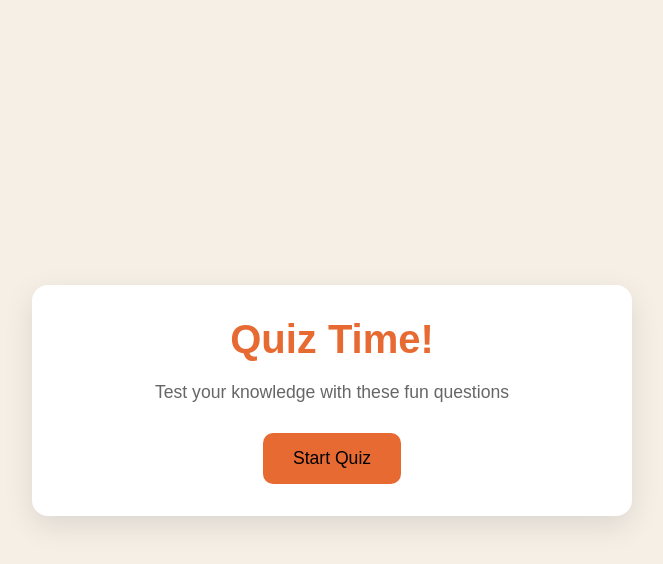
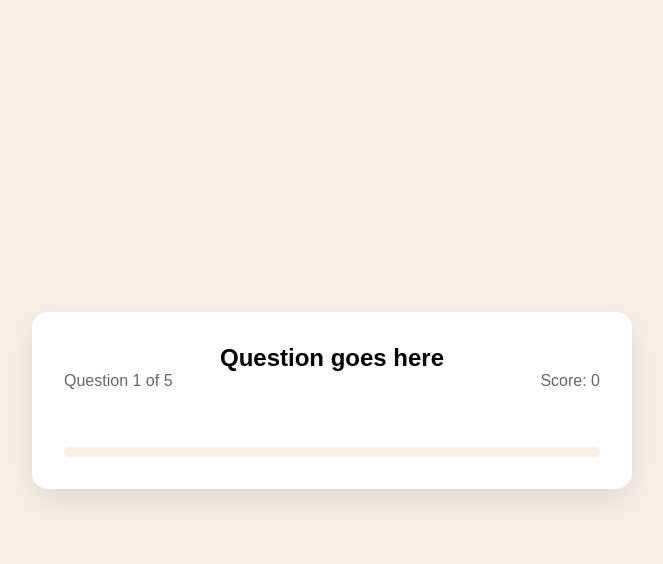
Before and after one commit to leopoldhorne/quiz-app, a plain HTML site: page index.html in a window 1280 px wide. Both pictures are taken after a click on the button "Start Quiz". Shown: the whole page, without its empty margins (308-971 px from the left). Drawn offline with Linux system fonts and the light colour scheme.

Commit message:
incomplete app.js

```diff
--- a/app.js
+++ b/app.js
@@ -0,0 +1,117 @@
+// DOM Elements
+const startScreen = document.getElementById("start-screen");
+const quizScreen = document.getElementById("quiz-screen");
+const resultScreen = document.getElementById("result-screen");
+const startButton = document.getElementById("start-btn");
+const questionText = document.getElementById("question-text");
+const answersContainer = document.getElementById("answers-container");
+const currentQuestionSpan = document.getElementById("current-question");
+const totalQuestionsSpan = document.getElementById("total-questions");
+const scoreSpan = document.getElementById("score");
+const finalScoreSpan = document.getElementById("final-score");
+const maxScoreSpan = document.getElementById("max-score");
+const resultMessage = document.getElementById("result-message");
+const restartButton = document.getElementById("restart-btn");
+const progressBar = document.getElementById("progress");
+
+const quizQuestions = [
+  {
+    question: "What is the capital of France?",
+    answers: [
+      { text: "London", correct: false },
+      { text: "Berlin", correct: false },
+      { text: "Paris", correct: true },
+      { text: "Madrid", correct: false },
+    ],
+  },
+  {
+    question: "Which planet is known as the Red Planet?",
+    answers: [
+      { text: "Venus", correct: false },
+      { text: "Mars", correct: true },
+      { text: "Jupiter", correct: false },
+      { text: "Saturn", correct: false },
+    ],
+  },
+  {
+    question: "What is the largest ocean on Earth?",
+    answers: [
+      { text: "Atlantic Ocean", correct: false },
+      { text: "Indian Ocean", correct: false },
+      { text: "Arctic Ocean", correct: false },
+      { text: "Pacific Ocean", correct: true },
+    ],
+  },
+  {
+    question: "Which of these is NOT a programming language?",
+    answers: [
+      { text: "Java", correct: false },
+      { text: "Python", correct: false },
+      { text: "Banana", correct: true },
+      { text: "JavaScript", correct: false },
+    ],
+  },
+  {
+    question: "What is the chemical symbol for gold?",
+    answers: [
+      { text: "Go", correct: false },
+      { text: "Gd", correct: false },
+      { text: "Au", correct: true },
+      { text: "Ag", correct: false },
+    ],
+  },
+];
+
+// QUIZ STATE VARS
+
+let currentQuestionIndex = 0
+let score = 0
+let answersDisabled = false
+
+totalQuestionsSpan.textContent = quizQuestions.length;
+maxScoreSpan.textContent = quizQuestions.length;
+
+//event listeners
+
+startButton.addEventListener("click", startQuiz);
+restartButton.addEventListener("click", restartQuiz);
+
+function startQuiz () {
+    //reset vars
+    currentQuestionIndex = 0
+    score = 0
+    scoreSpan.textContent = score
+
+    startScreen.classList.remove("active")
+    quizScreen.classList.add("active")
+
+    showQuestion ()
+}
+
+function showQuestion () {
+    // reset state
+    answeredDisabled = false
+    const currentQuestion = quizQuestions(currentQuestionIndex)
+    currentQuestionSpan.textContent = currentQuestionIndex + 1
+
+    const progressPercent = (currentQuestionIndex/quizQuestions.length) * 100
+    progressBar.style.width = progressPercent + "%"
+
+    questionText.textContent = currentQuestion.question
+
+    answersContainer.innerHTML = ""
+
+    currentQuestion.answers.forEach( answer =>{
+        const button = document.createElement("button")
+        button.textContent = answer.text
+        button.classList.add("answer-btn")
+
+        // dataset is a property of the button element that allows you to store custom data
+        button.dataset.correct = answer.correct
+    })
+}
+
+
+function restartQuiz () {
+    console.log("quiz restarted")
+}
--- a/index.html
+++ b/index.html
@@ -21,7 +21,7 @@
                 <h2 id="question-text">Question goes here</h2>
                 <div class="quiz-info">
                     <p>
-                        Question <span id="current-question">1</span> of <span>5</span>
+                        Question <span id="current-question">1</span> of <span id="total-questions">5</span>
                     </p>
 
                     <p>
@@ -43,12 +43,13 @@
             <h1>Quiz Results</h1>
             <div class="result-info">
                 <p>You scored <span id="final-score">0</span> out of <span id="max-score">5</span></p>
-                <div id="results-message">Good job!</div>
+                <div id="result-message">Good job!</div>
             </div>
             <button id="restart-btn">Restart Quiz</button>
 
         </div>
 
     </div>
+
 </body>
 </html>
```
